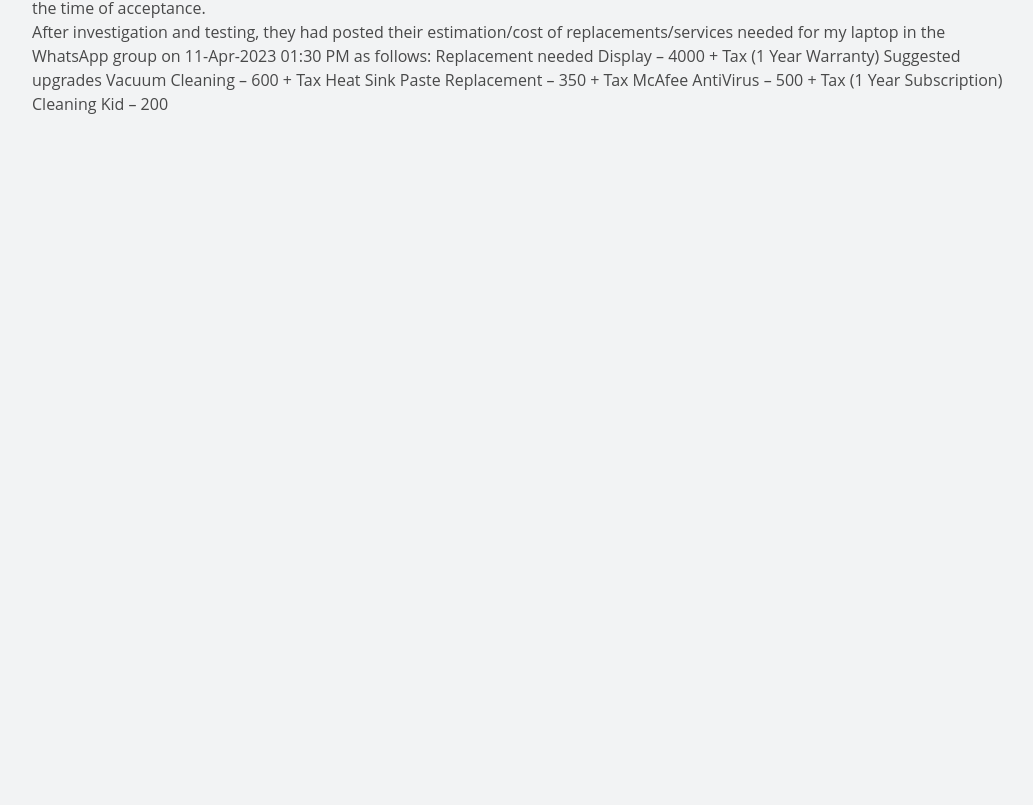
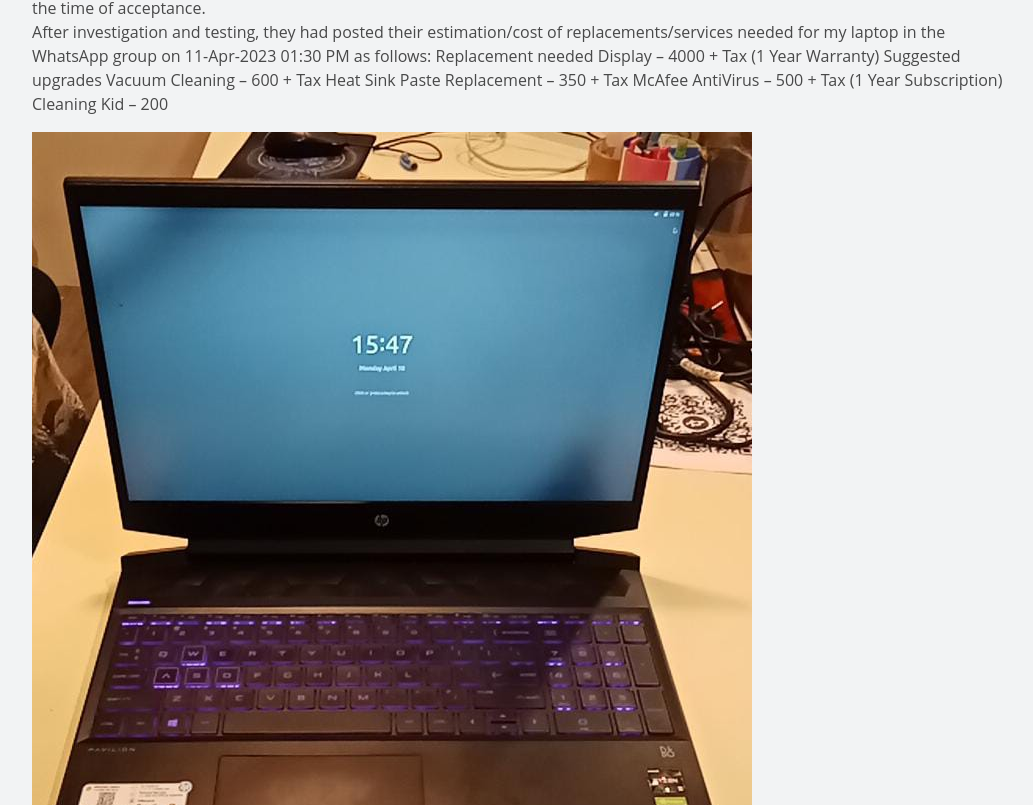
Before and after one commit to kkrprodev/life-experiences, a SvelteKit app: page / in a window 1280 px wide. Shown: the part 515-1320 px from the top of the page, without its empty margins (112-1145 px from the left). Before the commit the page ends 800 px from the top, so only its background shows below. Built offline with nearby package versions, Linux system fonts and the light colour scheme.

Commit message:
Img pre_display added

```diff
--- a/src/routes/Story.svelte
+++ b/src/routes/Story.svelte
@@ -1,3 +1,8 @@
+<script>
+	import pre_display from '$lib/images/Display-by-palies.jpg';
+</script>
+
+<div>
 <p>
 
 I am Krishnakumar, working as software developer in a private company. Here, I am sharing my laptop service experience with Palies IT Service in Coimbatore.
@@ -22,3 +27,8 @@
 Cleaning Kid – 200
 
 </p>
+</div>
+
+<div>
+<img src={pre_display} />
+</div>
```
Also changed, not shown: src/lib/images/Display-by-palies.jpg (renamed from src/lib/images/Display-by-pallies.JPG), src/lib/images/Ubuntu-wallpaper.JPG (deleted).
